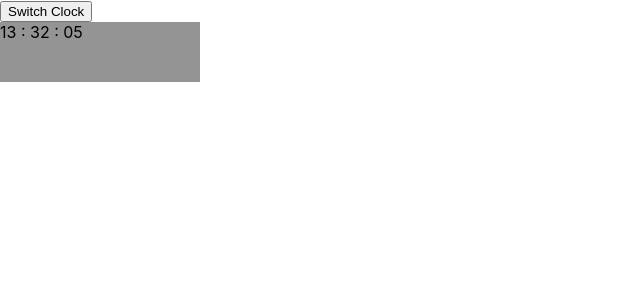
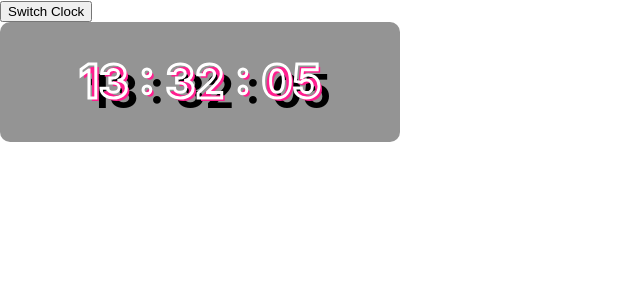
Before and after one commit to rafisfast/clock, a React (Create React App) app: page / in a window 1280 px wide. Both pictures are taken after a click on the button "Switch Clock". Shown: the top 300 px of the page, without its empty margins (0-640 px from the left). Built offline with nearby package versions, Linux system fonts and the light colour scheme.

Commit message:
analog style changes

```diff
--- a/src/analog.css
+++ b/src/analog.css
@@ -22,7 +22,7 @@ body {
 }
 
 .minute-hand {
-  background-color: rgb(132, 255, 61);
+  background-color: rgb(73, 73, 73);
   width: 1%;
   height:45%;
   transform-origin: 0% 100%;
@@ -35,7 +35,7 @@ body {
 }
 
 .hour-hand {
-  background-color: rgba(252, 255, 61, 1);
+  background-color: rgb(73, 73, 73);
   width: 1%;
   height:40%;
   transform-origin: 0% 100%;
@@ -59,14 +59,15 @@ body {
 
 .analog-base {
   border-radius: 50%;
-  background: rgb(148, 148, 148) url(./images/ios_clock.svg) no-repeat center;
+  background: rgb(240, 240, 240) url(./images/ios_clock.svg) no-repeat center;
   width: 200px;
   height: 200px;
-  -webkit-filter: drop-shadow(0px 0px 5px rgb(117, 102, 103));
-          filter: drop-shadow(0px 0px 5px rgb(117, 102, 103));
-  border: 7px solid rgb(66, 66, 66);
-  background-size: 95%;
+  -webkit-filter: drop-shadow(4px 4px 3px rgb(117, 102, 103));
+          filter: drop-shadow(4px 4px 3px rgb(117, 102, 103));
+  border: 5px solid rgb(66, 66, 66);
+  background-size: 87%;
   position: relative;
+  box-shadow: inset 2px 2px 7px 1px #000000;
 }
 
 .bucket {
@@ -87,5 +88,5 @@ body {
   transform: translate(-50%, -50%);
   width: 5%;
   height: 5%;
-  z-index: 10;
+  z-index: 100;
 }
--- a/src/digital.css
+++ b/src/digital.css
@@ -1,6 +1,28 @@
 
 .digital-base {
-  width:200px;
-  height:60px;
+  width:400px;
+  height:120px;
   background-color: rgb(148, 148, 148);
+  border-radius: 10px 10px 10px 10px;
 }
+
+.digital-time {
+  position: relative;
+}
+
+.digital-time-text {
+  display: flex;
+  justify-content: center;
+  align-items: center;
+  font-size: 23px;
+  font-weight: 900em;
+}
+
+.digital-time-text > h1 {
+  -webkit-text-fill-color: transparent;
+  -webkit-text-stroke-width: 3px;
+  -webkit-text-stroke-color: white;
+  text-shadow:
+						3px 3px #ff1f8f,
+						10px 10px #000000;
+}
--- a/src/digital.js
+++ b/src/digital.js
@@ -13,7 +13,7 @@ function DigitalBase() {
        <div className="digital-base">
            <div className="digital-time">
                 <div className="digital-time-text">
-                    {`${format(time.hours)} : ${format(time.minutes)} : ${format(time.seconds)}`}
+                    <h1>{`${format(time.hours)} : ${format(time.minutes)} : ${format(time.seconds)}`}</h1>
                 </div>
             </div>
        </div>
@@ -25,11 +25,9 @@ function App() {
     const isVisible = useContext(VisibilityContext)
 
     return(
-        <div>
-            {!isVisible &&
-                <DigitalBase />
-            }
-        </div>
+        !isVisible &&
+            <DigitalBase />
+
     )
 }
 
```
